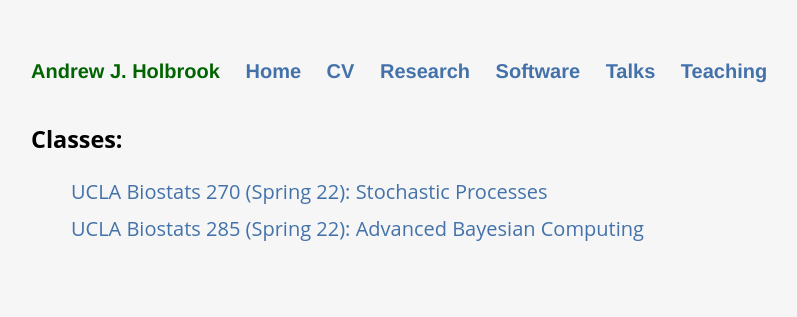
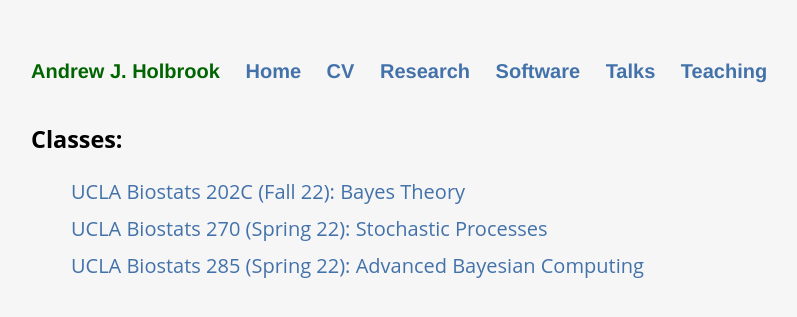
Before and after one commit to andrewjholbrook/andrewjholbrook.github.io, a Jekyll site: the page built from teaching.html, in a window 1280 px wide. Shown: the top 317 px of the page, without its empty margins (161-958 px from the left). Built offline with Jekyll 4.4.1, drawn with Linux system fonts in a browser that asks for light colours; a style sheet for code colours, icons or effects is not loaded.

Commit message:
Update teaching.html

```diff
--- a/teaching.html
+++ b/teaching.html
@@ -12,6 +12,7 @@ title: Andrew Holbrook | Teaching
 
 <div>
 <ul id="news">
+         <li> <a href="https://ucla-biostats-202c.github.io/index.html" target="_blank">UCLA Biostats 202C (Fall 22): Bayes Theory</a>
             <li> <a href="https://ucla-biostats-270.github.io/index.html" target="_blank">UCLA Biostats 270 (Spring 22): Stochastic Processes</a>
       <li> <a href="https://ucla-biostats-285.github.io/index.html" target="_blank">UCLA Biostats 285 (Spring 22): Advanced Bayesian Computing</a>
 </ul>
```
